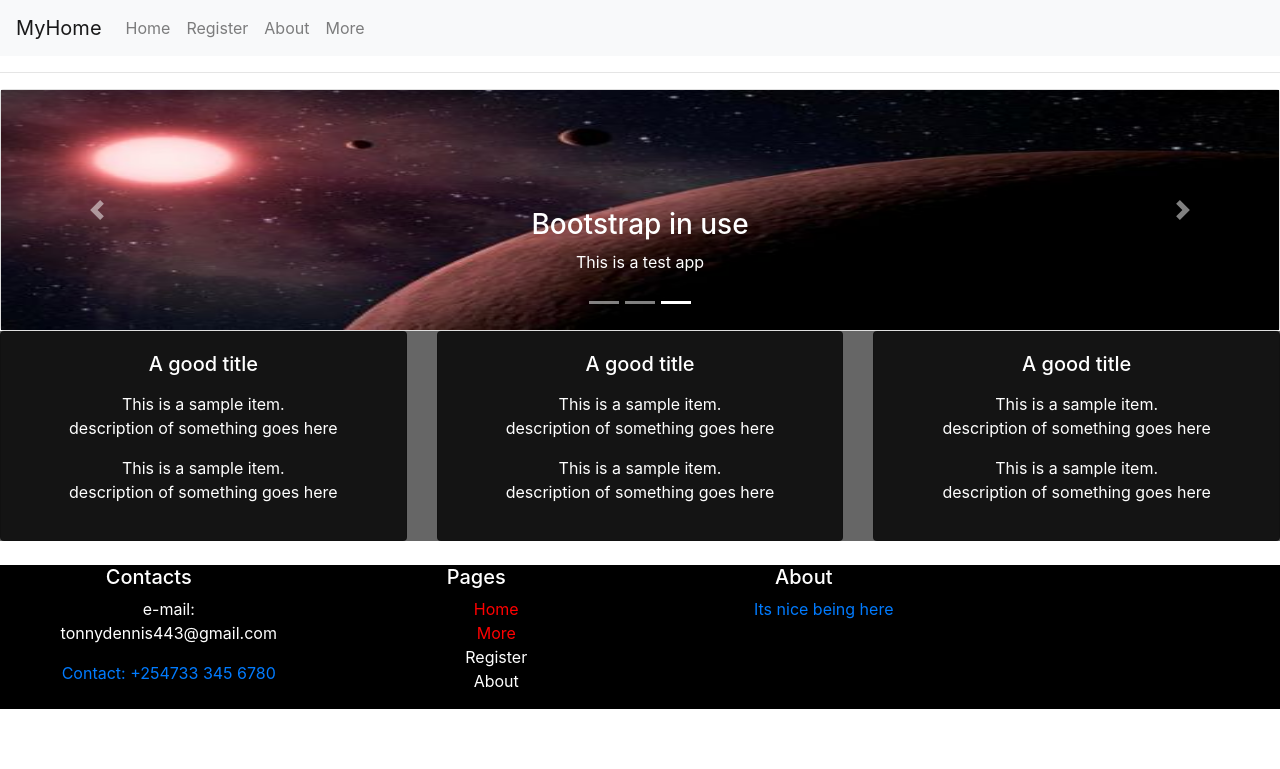
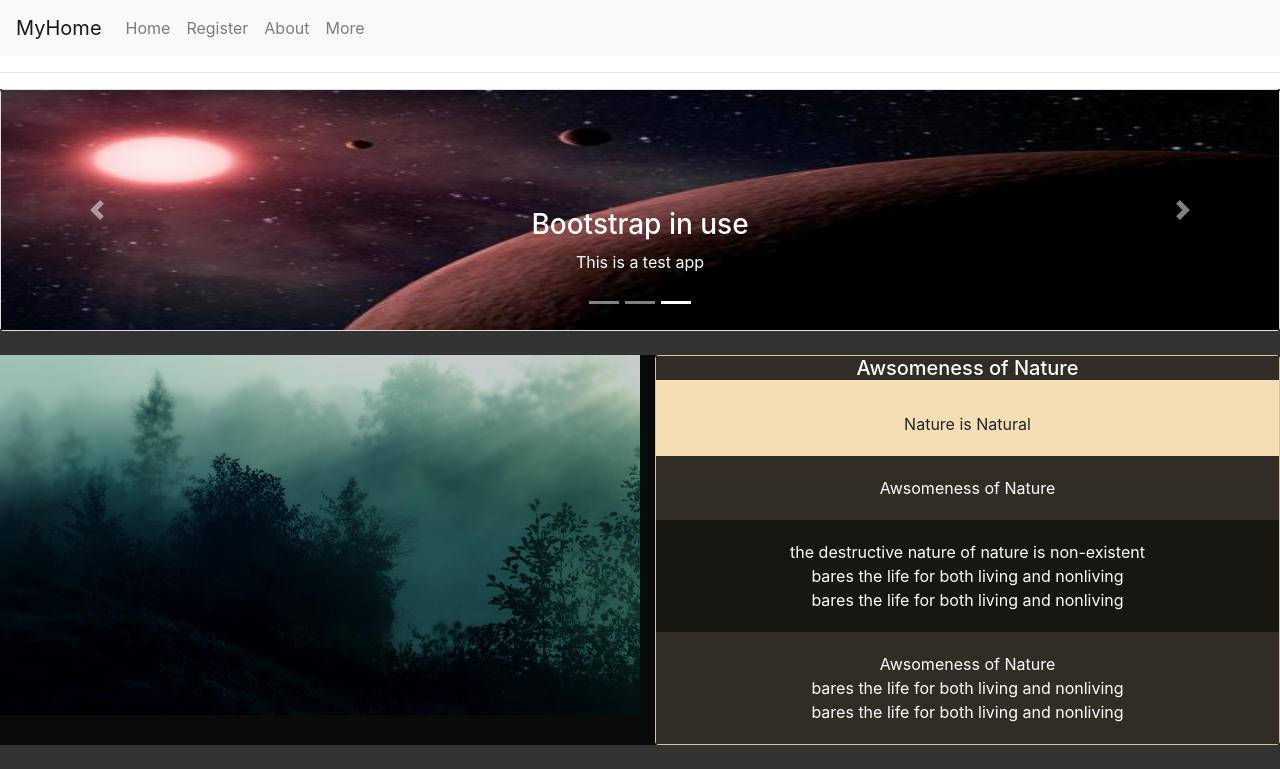
Before and after one commit to sirKaruga/testReact, a React (Create React App) app: page /More in a window 1280 px wide. Shown: the top 769 px of the page. Built offline with nearby package versions, Linux system fonts and the light colour scheme.

Commit message:
additional layout items in the more page using the bootstrap library

```diff
--- a/src/pages/about.js
+++ b/src/pages/about.js
@@ -1,17 +1,15 @@
-import React, { useState, useEffect } from 'react';
+import React, { useEffect } from 'react';
 import axios from 'axios';
-import { useDispatch } from 'react-redux';
-import { fetchedToStore } from '../store/actions/'
+import { useSelector } from 'react-redux';
 
 const About= ()=>{
-
-const dispatch = useDispatch();
-
+const datab= useSelector((state)=>state);
+console.log(datab);
 useEffect(()=>{
   const fetchData = async () => {
     const result = await axios('http://localhost:9000/',);
     const myData = result.data;
-    dispatch(fetchedToStore(myData));
+
   };
   fetchData();
 }, []);
--- a/src/pages/home.js
+++ b/src/pages/home.js
@@ -3,7 +3,7 @@ import { Card, Row, Col, Container } from 'react-bootstrap';
 
 export default function Home(){
   return(
-    <Container >
+    <Container style={{minHeight:"70vh"}}>
         <Row>
           <Col>
             <h1>Welcome Home</h1>
--- a/src/pages/more.js
+++ b/src/pages/more.js
@@ -1,11 +1,12 @@
 import React from 'react';
 import Carousel from 'react-bootstrap/Carousel'
 import Ip from '../pictures/fig1.jpg';
-import { Card, Row, Col} from 'react-bootstrap';
+import naturePic from '../pictures/nature1.png';
+import { Card, Row, Col } from 'react-bootstrap';
 
 const More= ()=>{
   return(
-    <>
+    <div style={{background:"rgba(0,0,0,0.8)"}}>
   <Row>
     <Col>
       <Card>
@@ -48,6 +49,40 @@ const More= ()=>{
     </Col>
   </Row>
 {/* end of carousel*/ }
+<br/>
+<Row style={{background:"rgba(0,0,0,0.8)"}}>
+  <Col md="6" sm="6" >
+    <img style={{maxWidth:"50vw", minWidth:"50vw"}} alt="nature item"  className="d-block" src={naturePic}/>
+  </Col>
+  <Col md="6" sm="6">
+    <Card style={{background:"wheat", height:"inherit"}}>
+      <Card.Title style={{background:"rgba(0,0,0,0.8)", color:"#fff"}}>
+        Awsomeness of Nature
+      </Card.Title>
+      <Card.Body>
+        Nature is Natural
+      </Card.Body>
+      <Card.Body style={{background:"rgba(0,0,0,0.8)", color:"#fff"}}>
+        Awsomeness of Nature
+      </Card.Body>
+      <Card.Body style={{background:"rgba(0,0,0,0.9)", color:"#fff"}}>
+        <div>the destructive nature of nature is non-existent</div>
+        <div>bares the life for both living and nonliving</div>
+        <div>bares the life for both living and nonliving</div>
+      </Card.Body>
+      <Card.Body style={{background:"rgba(0,0,0,0.8)", color:"#fff"}}>
+        Awsomeness of Nature
+        <div>bares the life for both living and nonliving</div>
+        <div>bares the life for both living and nonliving</div>
+      </Card.Body>
+    </Card>
+  </Col>
+</Row>
+<br/>
+{/* end of moddle section*/ }
+
+
+
   <Row  style={{background:"rgba(0,0,0,0.6)"}}>
     <Col md="4" sm="6">
       <Card style={{background:"rgba(0,0,0,0.8)", color:"white"}}>
@@ -57,8 +92,8 @@ const More= ()=>{
             <p>A good title</p>
           </Card.Title>
           <Card.Text>
-          <p>This is a sample item. <br/>description of something goes here</p>
-          <p>This is a sample item. <br/>description of something goes here</p>
+          This is a sample item. <br/>description of something goes here
+          This is a sample item. <br/>description of something goes here
           </Card.Text>
         </Card.Body>
 
@@ -72,8 +107,8 @@ const More= ()=>{
             <p>A good title</p>
           </Card.Title>
           <Card.Text>
-          <p>This is a sample item. <br/>description of something goes here</p>
-          <p>This is a sample item. <br/>description of something goes here</p>
+          This is a sample item. <br/>description of something goes here
+          This is a sample item. <br/>description of something goes here
           </Card.Text>
         </Card.Body>
       </Card>
@@ -86,15 +121,14 @@ const More= ()=>{
             <p>A good title</p>
           </Card.Title>
           <Card.Text>
-          <p>This is a sample item. <br/>description of something goes here</p>
-          <p>This is a sample item. <br/>description of something goes here</p>
+          This is a sample item. <br/>description of something goes here. This is a sample item. <br/>description of something goes here
           </Card.Text>
         </Card.Body>
       </Card>
     </Col>
   </Row><br/>
 
-    </>
+    </div>
   );
 }
 
--- a/src/pages/register.js
+++ b/src/pages/register.js
@@ -1,5 +1,5 @@
 import React from 'react';
-import { useSelector, useDispatch, connect } from 'react-redux';
+import { useSelector, useDispatch } from 'react-redux';
 import { increment, changeBool, changeText } from '../store/actions/';
 import { Card, Row, Col, Container, Button } from 'react-bootstrap';
 
@@ -21,17 +21,17 @@ function Register(){
   const dispatch = useDispatch();
   const handleClick =  ()=>dispatch(increment());
   const changeBoolean =  ()=>dispatch(changeBool());
-
+console.log(mycount);
 
   return(
     <div>
-    <Container>
+    <Container style={{minHeight:"70vh"}}>
       <Card>
         <Card.Title>
           <h1>Register Component </h1>
         </Card.Title>
       </Card>
-      <br />
+      <br /><br /><br />
       <Row>
         <Col sm="7">
           <Button onClick={handleClick}>Change integer</Button><br /><br />
```
Also changed, not shown: 1 other file (tests, documents, lock files or other folders).
